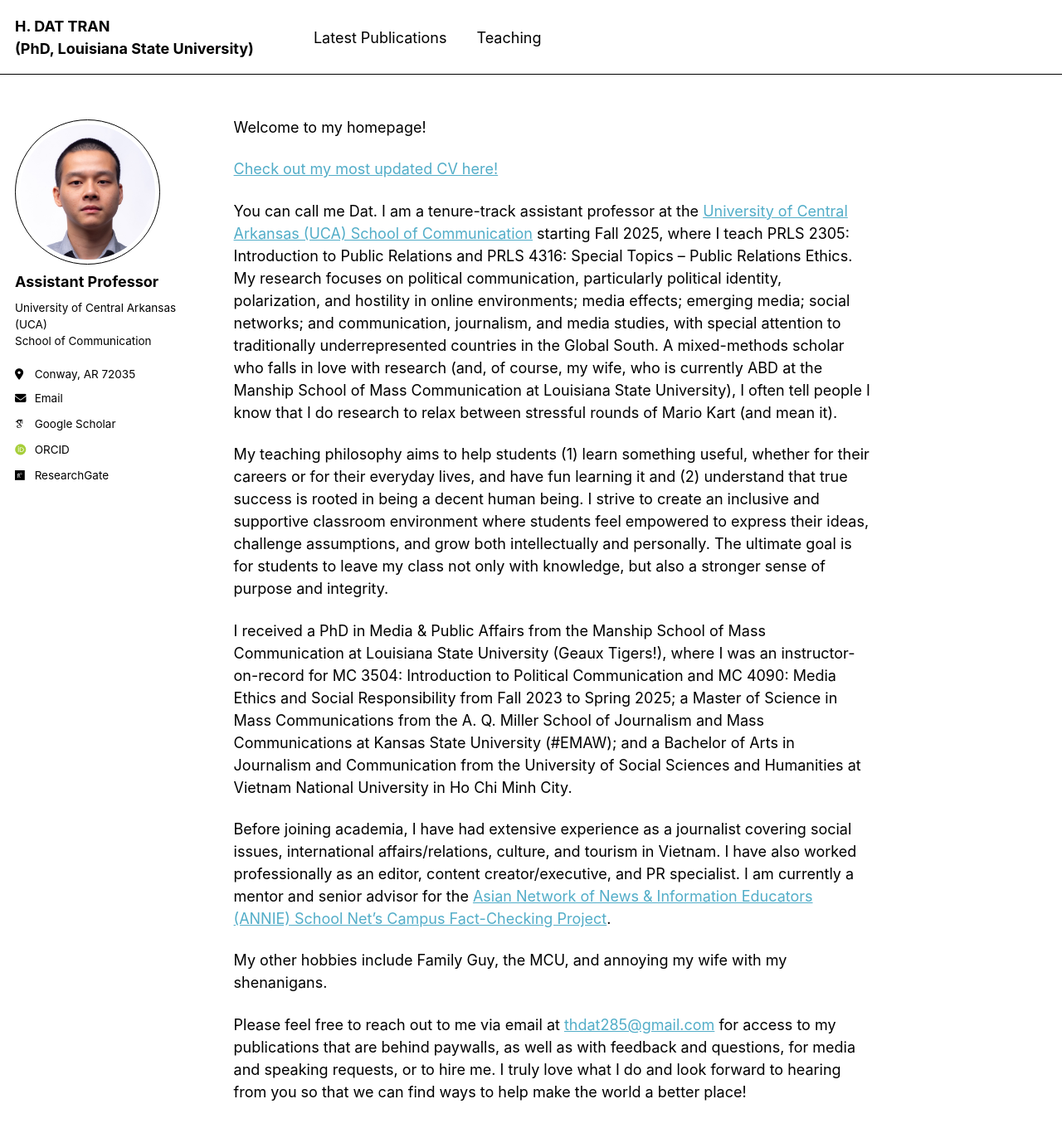
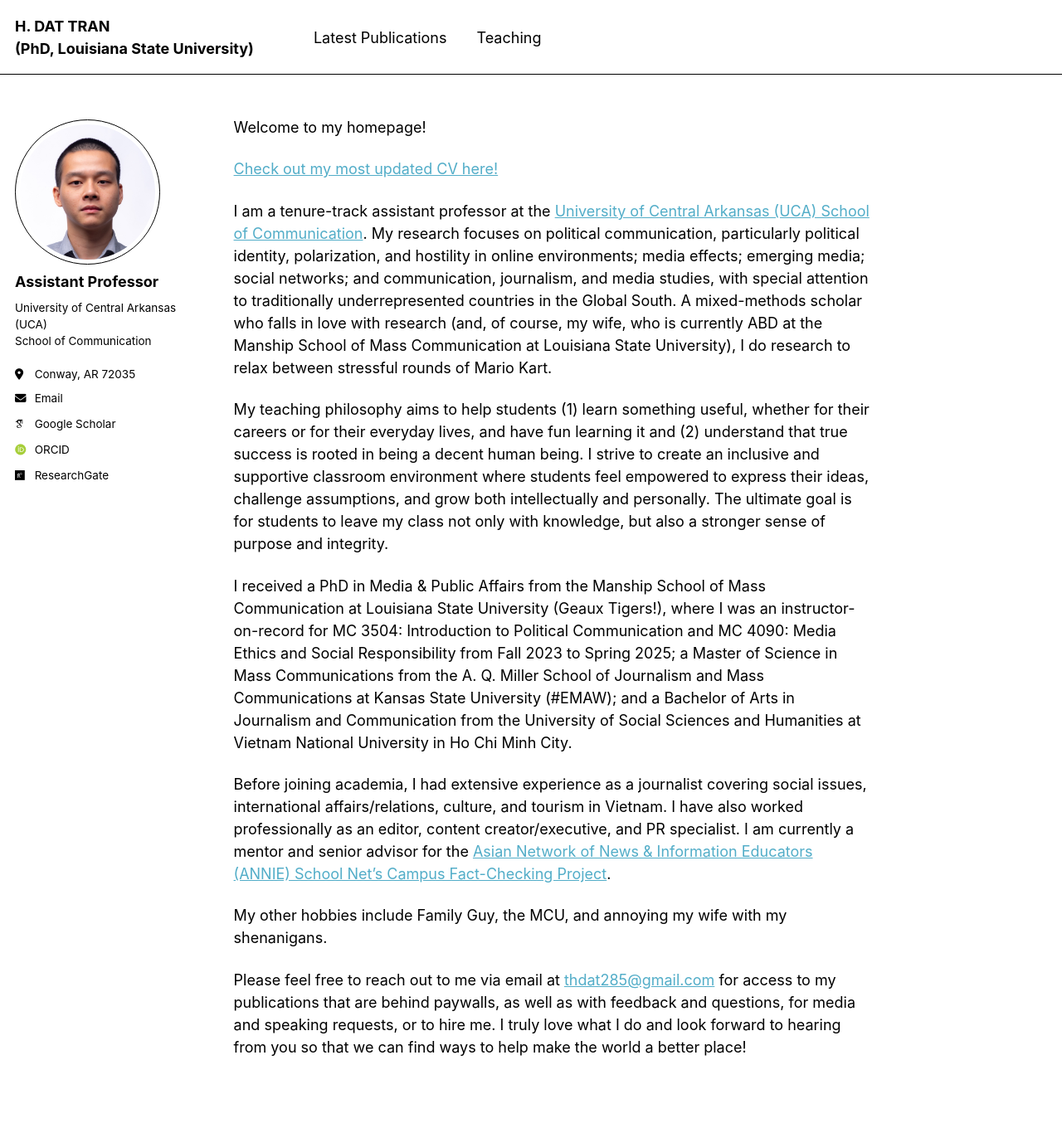
Before and after one commit to hdattran/hdattran.github.io, a Jekyll site: the page built from _pages/about.md, in a window 1280 px wide and 1400 px high. Shown: the top 1366 px of the window at 83% size. Built offline with Jekyll 4.4.1, drawn with Linux system fonts in a browser that asks for light colours; some web fonts are replaced.

Commit message:
Refactor about page content for clarity and conciseness
Removed personal pronouns and rephrased sentences for clarity.

```diff
--- a/_pages/about.md
+++ b/_pages/about.md
@@ -11,13 +11,13 @@ Welcome to my homepage!
 
 <a href="/files/CV_HDatTran.pdf" target="_blank" rel="noopener noreferrer">Check out my most updated CV here!</a>
 
-You can call me Dat. I am a tenure-track assistant professor at the <a href="https://uca.edu/communication/" target="_blank" rel="noopener noreferrer">University of Central Arkansas (UCA) School of Communication</a> starting Fall 2025, where I teach PRLS 2305: Introduction to Public Relations and PRLS 4316: Special Topics – Public Relations Ethics. My research focuses on political communication, particularly political identity, polarization, and hostility in online environments; media effects; emerging media; social networks; and communication, journalism, and media studies, with special attention to traditionally underrepresented countries in the Global South. A mixed-methods scholar who falls in love with research (and, of course, my wife, who is currently ABD at the Manship School of Mass Communication at Louisiana State University), I often tell people I know that I do research to relax between stressful rounds of Mario Kart (and mean it).
+I am a tenure-track assistant professor at the <a href="https://uca.edu/communication/" target="_blank" rel="noopener noreferrer">University of Central Arkansas (UCA) School of Communication</a>. My research focuses on political communication, particularly political identity, polarization, and hostility in online environments; media effects; emerging media; social networks; and communication, journalism, and media studies, with special attention to traditionally underrepresented countries in the Global South. A mixed-methods scholar who falls in love with research (and, of course, my wife, who is currently ABD at the Manship School of Mass Communication at Louisiana State University), I do research to relax between stressful rounds of Mario Kart.
 
 My teaching philosophy aims to help students (1) learn something useful, whether for their careers or for their everyday lives, and have fun learning it and (2) understand that true success is rooted in being a decent human being. I strive to create an inclusive and supportive classroom environment where students feel empowered to express their ideas, challenge assumptions, and grow both intellectually and personally. The ultimate goal is for students to leave my class not only with knowledge, but also a stronger sense of purpose and integrity.
 
 I received a PhD in Media & Public Affairs from the Manship School of Mass Communication at Louisiana State University (Geaux Tigers!), where I was an instructor-on-record for MC 3504: Introduction to Political Communication and MC 4090: Media Ethics and Social Responsibility from Fall 2023 to Spring 2025; a Master of Science in Mass Communications from the A. Q. Miller School of Journalism and Mass Communications at Kansas State University (#EMAW); and a Bachelor of Arts in Journalism and Communication from the University of Social Sciences and Humanities at Vietnam National University in Ho Chi Minh City.
 
-Before joining academia, I have had extensive experience as a journalist covering social issues, international affairs/relations, culture, and tourism in Vietnam. I have also worked professionally as an editor, content creator/executive, and PR specialist. I am currently a mentor and senior advisor for the <a href="https://talk.annieasia.org/p/annie-school-net-campus-fact-checking" target="_blank" rel="noopener noreferrer">Asian Network of News & Information Educators (ANNIE) School Net’s Campus Fact-Checking Project</a>.
+Before joining academia, I had extensive experience as a journalist covering social issues, international affairs/relations, culture, and tourism in Vietnam. I have also worked professionally as an editor, content creator/executive, and PR specialist. I am currently a mentor and senior advisor for the <a href="https://talk.annieasia.org/p/annie-school-net-campus-fact-checking" target="_blank" rel="noopener noreferrer">Asian Network of News & Information Educators (ANNIE) School Net’s Campus Fact-Checking Project</a>.
 
 My other hobbies include Family Guy, the MCU, and annoying my wife with my shenanigans.
 
```
